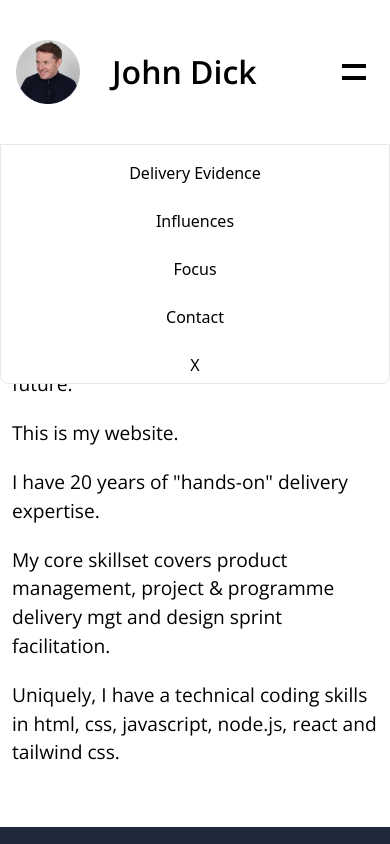
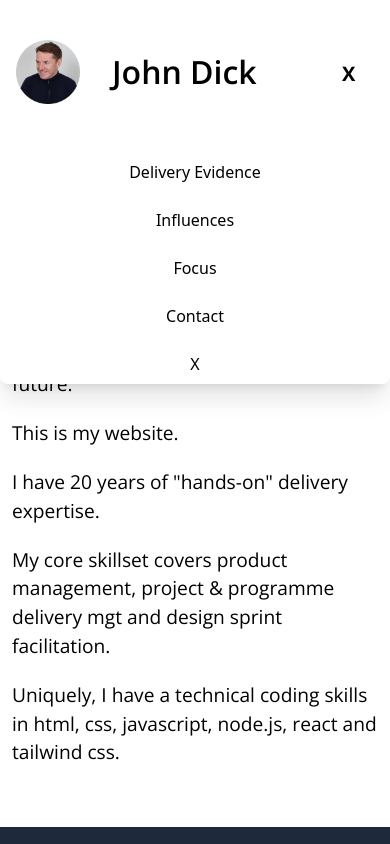
Before and after one commit to johndck/johndickmev2, a React (Vite) app: page / in a window 390 px wide. Both pictures are taken after a click on the button 354 px from the left and 72 px from the top of the page. Shown: the top 844 px of the page. Built offline with nearby package versions, Linux system fonts and the light colour scheme.

Commit message:
fixed the nav reveal functionality

```diff
--- a/src/components/navmenu.jsx
+++ b/src/components/navmenu.jsx
@@ -1,11 +1,9 @@
-// this component controls the nav bar link elements
-// mostly for mobile, the hamburger button will be shown
-// above 640 the nav links will be shown in a horizontal div
 import { useState } from "react";
 import { Link } from "react-router-dom";
 
 function NavElements() {
   const [isOpen, setIsOpen] = useState(false);
+
   function toggleMenu() {
     setIsOpen(!isOpen);
   }
@@ -13,20 +11,27 @@ function NavElements() {
   return (
     <>
       <button
-        className="flex flex-col justify-around w-[1.5rem] h-6 mr-6 lg:hidden"
+        className="flex flex-col justify-around w-[1.5rem] h-6 mr-6 lg:hidden text-xl font-bold font-opensans"
         onClick={toggleMenu}
       >
+        {isOpen ? (
+          "X"
+        ) : (
+          <>
             <div className="h-1 w-[1.5rem] bg-black"></div>
             <div className="h-1 w-[1.5rem] bg-black"></div>
+          </>
+        )}
       </button>
-
-      {isOpen && (
-        <div className="absolute container top-full border bg-white h-60 flex flex-col items-center rounded-b-lg">
-          <div className="flex flex-col items-center space-y-6 mt-4">
+      <div
+        className={`absolute container top-full bg-white rounded-b-lg transition-all duration-700 ease-in-out ${
+          isOpen ? "max-h-60 opacity-100 shadow-xl" : "max-h-0 opacity-0"
+        }`}
+      >
+        <div className="flex flex-col items-center space-y-6 mt-4 mb-6">
           <Link to="/evidence" onClick={toggleMenu}>
             Delivery Evidence
           </Link>
-
           <Link to="/influence" onClick={toggleMenu}>
             Influences
           </Link>
@@ -41,8 +46,6 @@ function NavElements() {
           </a>
         </div>
       </div>
-      )}
-
       <div className="uppercase cursor-pointer font-opensans hidden lg:block ml-28 pb-6">
         <Link to="/evidence" className="mr-4 text-neutral-400 hover:text-black">
           Delivery Evidence
@@ -53,10 +56,9 @@ function NavElements() {
         >
           Influences
         </Link>
-        <Link to="/focus" className="mr-4  text-neutral-400 hover:text-black">
+        <Link to="/focus" className="mr-4 text-neutral-400 hover:text-black">
           Focus
         </Link>
-
         <Link to="/contact" className="mr-4 text-neutral-400 hover:text-black">
           Contact
         </Link>
```
Lines whose indentation alone changed are shown as unchanged.
